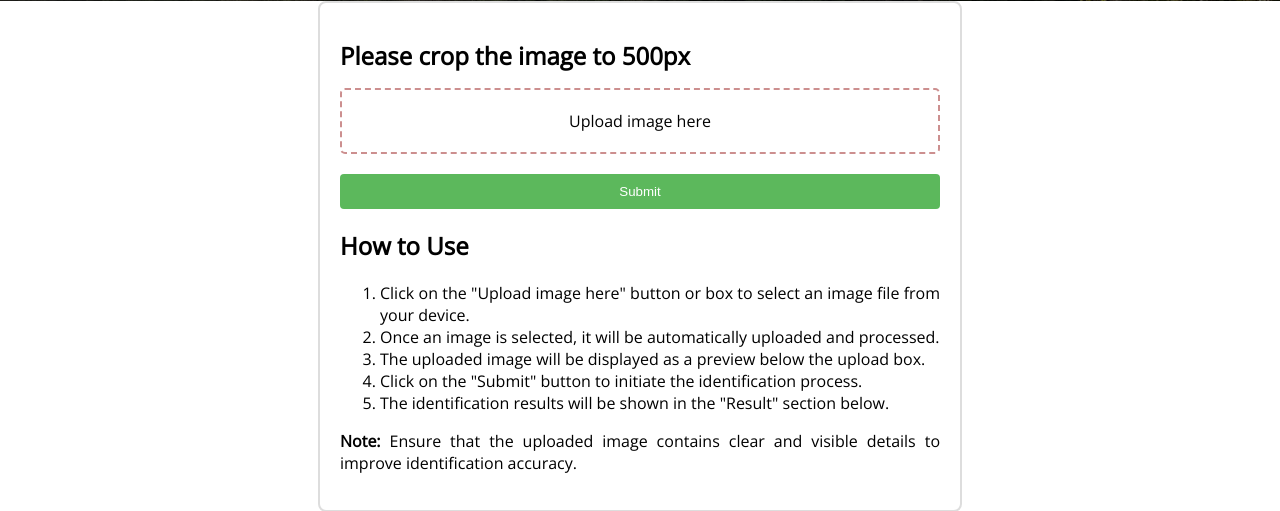
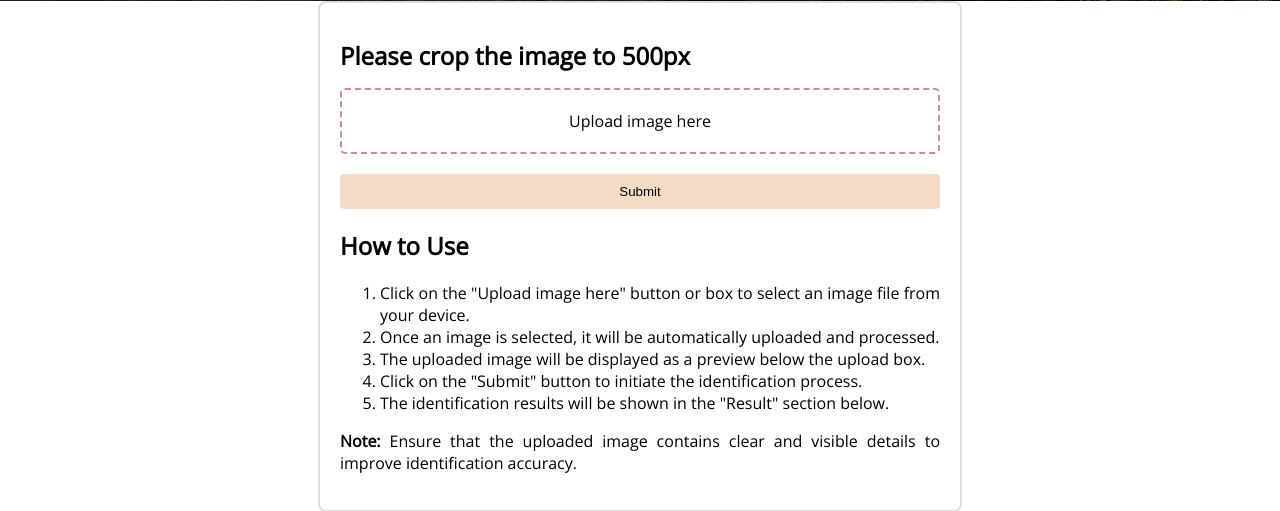
Before and after one commit to mhlucifer/Team38_Project, a Flask app: page /identifier in a window 1280 px wide. Shown: the part 377-888 px from the top of the page. Run offline with Flask 3, Linux system fonts and the light colour scheme; some web fonts are replaced.

Commit message:
synchronizing color

```diff
--- a/static/css/identifer.css
+++ b/static/css/identifer.css
@@ -187,8 +187,8 @@ body {
     width: 100%;
     padding: 10px;
     margin: 20px 0;
-    background-color: #5cb85c;
-    color: white;
+    background-color: #F4DBC5;
+    color: rgb(0, 0, 0);
     border: none;
     border-radius: 4px;
     cursor: pointer;
```
Also changed, not shown: static/css/location.css (+7 -4 lines).
